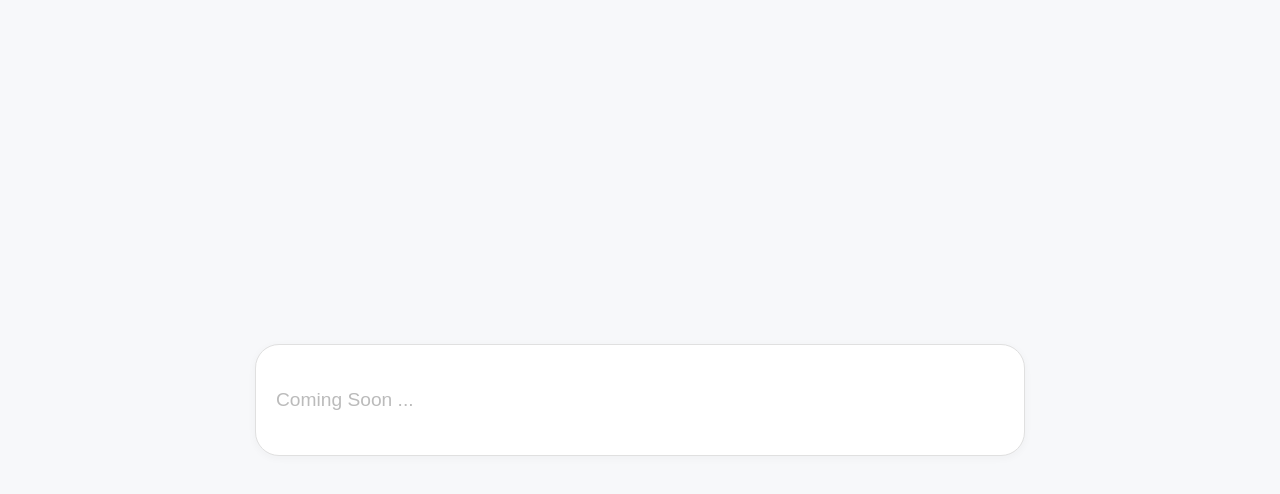
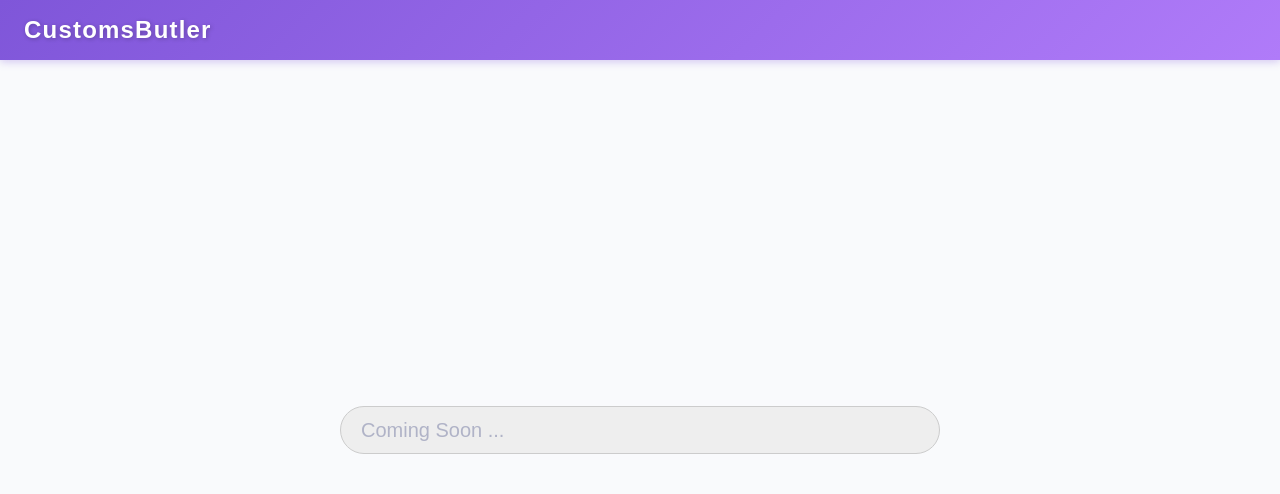
Before and after one commit to customsbutler/customsbutler, a plain HTML site: page index.html in a window 1280 px wide. Drawn offline with Linux system fonts and the light colour scheme.

Commit message:
added nav bar at top

```diff
--- a/index.html
+++ b/index.html
@@ -1,62 +1,108 @@
 <!DOCTYPE html>
 <html lang="en">
 <head>
-  <meta charset="UTF-8">
-  <title>Coming Soon Search</title>
-  <meta name="viewport" content="width=device-width, initial-scale=1.0">
+  <meta charset="UTF-8" />
+  <title>Coming Soon with Navbar</title>
+  <meta name="viewport" content="width=device-width, initial-scale=1" />
   <style>
-    html, body {
-      height: 100%;
+    /* Reset and base styles */
+    * {
+      box-sizing: border-box;
+    }
+    body, html {
       margin: 0;
       padding: 0;
+      height: 100%;
+      font-family: 'Segoe UI', Tahoma, Geneva, Verdana, sans-serif;
+      background: #fff;
+      color: #222;
     }
-    body {
-      min-height: 100vh;
+
+    /* Navbar styling */
+    nav {
+      width: 100%;
+      height: 60px;
+      background: linear-gradient(135deg, #7f56d9, #b07bf9);
       display: flex;
       align-items: center;
-      justify-content: center;
-      background: #f7f8fa;
+      padding: 0 24px;
+      box-shadow: 0 2px 8px rgba(127, 86, 217, 0.3);
+      position: fixed;
+      top: 0;
+      left: 0;
+      z-index: 1000;
     }
-    .search-container {
-      width: 100%;
+
+    nav .logo {
+      font-weight: 900;
+      font-size: 1.5rem;
+      color: #fff;
+      font-family: 'Poppins', sans-serif;
+      letter-spacing: 1.2px;
+      text-shadow: 1px 1px 4px rgba(0, 0, 0, 0.25);
+      user-select: none;
+    }
+
+    /* Main container to center search box */
+    .main-container {
+      height: 100vh;
       display: flex;
       justify-content: center;
       align-items: center;
+      padding-top: 60px; /* offset for fixed navbar */
+      background: #f9fafc;
     }
+
+    /* Search box styling */
     .search-box {
-      width: 728px;
+      width: 600px;
       max-width: 90vw;
-      height: 110px;
+      height: 48px;
+      padding: 0 20px;
+      font-size: 20px;
       border-radius: 24px;
-      border: 1px solid #e0e0e0;
+      border: 1.5px solid #e2e4ea;
+      background: #f4f6fb;
+      box-shadow: 0 2px 12px 0 rgba(60, 72, 88, 0.06);
+      outline: none;
+      transition: border-color 0.3s ease, background-color 0.3s ease;
+      color: #444;
+    }
+
+    .search-box::placeholder {
+      color: #b0b3c7;
+      opacity: 1;
+    }
+
+    .search-box:focus {
+      border-color: #7f56d9;
       background: #fff;
-      box-shadow: 0 2px 8px rgba(60, 60, 60, 0.04);
-      display: flex;
-      align-items: center;
-      padding: 0 20px;
+      box-shadow: 0 4px 16px rgba(127, 86, 217, 0.3);
     }
-    .search-box input[type="search"] {
-      width: 100%;
-      height: 100%;
-      border: none;
-      outline: none;
-      font-size: 1.2rem;
-      background: transparent;
-      color: #222;
-      padding: 0;
-    }
-    .search-box input[type="search"]::placeholder {
-      color: #bbb;
-      opacity: 1;
-      font-size: 1.2rem;
+
+    /* Disabled style to reinforce "Coming Soon" */
+    .search-box:disabled {
+      cursor: not-allowed;
+      color: #999;
+      background: #eee;
+      border-color: #ccc;
+      box-shadow: none;
     }
   </style>
 </head>
 <body>
-  <form class="search-container" autocomplete="off">
-    <div class="search-box">
-      <input type="search" placeholder="Coming Soon ..." disabled>
-    </div>
-  </form>
+  <nav>
+    <div class="logo"><span>Customs</span><span>Butler</span></div>
+  </nav>
+
+  <div class="main-container">
+    <input
+      type="search"
+      class="search-box"
+      placeholder="Coming Soon ..."
+      disabled
+      aria-label="Coming Soon"
+    />
+  </div>
 </body>
 </html>
```
